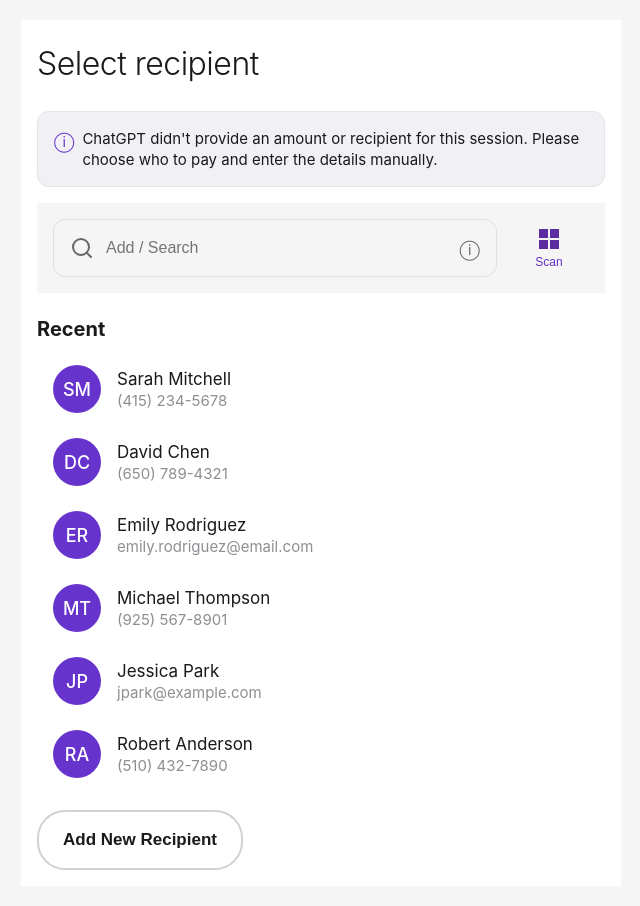
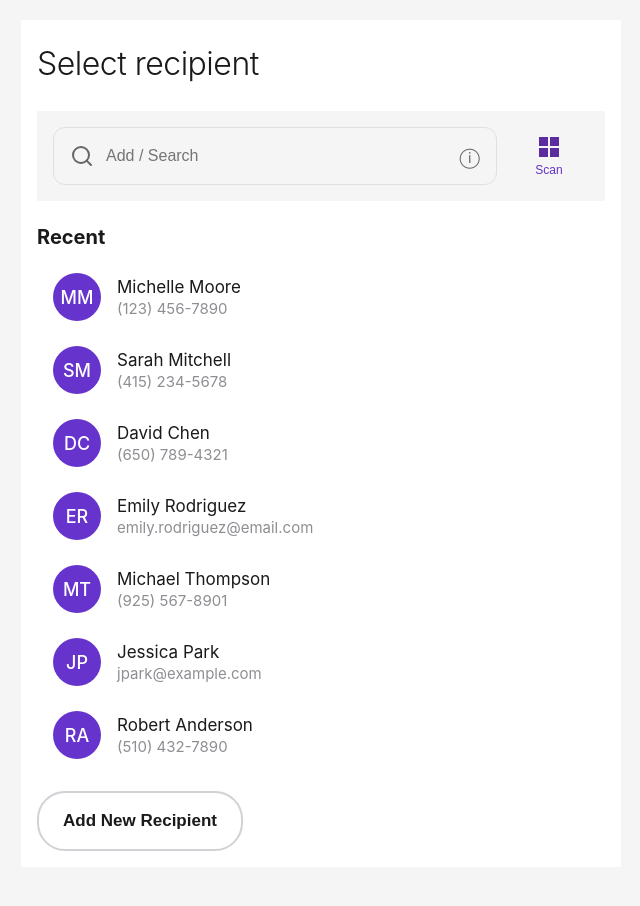
Before and after one commit to vjkrishnarao/ChatGpt-POC, a React app: page / in a window 1280 px wide. Shown: the whole page, without its empty margins (319-959 px from the left). Built offline with nearby package versions, Linux system fonts and the light colour scheme.

Commit message:
commenting the chatgpt recommendation text

```diff
--- a/src/components/SendMoneyApp.jsx
+++ b/src/components/SendMoneyApp.jsx
@@ -2,6 +2,7 @@ import React, { useState } from 'react';
 
 const SendMoneyApp = ({ initialAmount = '', initialRecipient = '', startScreen = 'select' }) => {
   const recentRecipients = [
+    { name: 'Michelle Moore', phone: '(123) 456-7890', initial: 'MM' },
     { name: 'Sarah Mitchell', phone: '(415) 234-5678', initial: 'SM' },
     { name: 'David Chen', phone: '(650) 789-4321', initial: 'DC' },
     { name: 'Emily Rodriguez', email: 'emily.rodriguez@email.com', initial: 'ER' },
@@ -165,6 +166,8 @@ const SendMoneyApp = ({ initialAmount = '', initialRecipient = '', startScreen =
           <h1>Select recipient</h1>
         </div>
         {!hasInitialData && (
+          <>
+          {/*
           <div className="info-box" style={{ marginTop: 8 }}>
             <span className="info-icon">ⓘ</span>
             <p>
@@ -172,6 +175,8 @@ const SendMoneyApp = ({ initialAmount = '', initialRecipient = '', startScreen =
               Please choose who to pay and enter the details manually.
             </p>
           </div>
+          */}
+          </>
         )}
 
         <div className="search-section">
```
